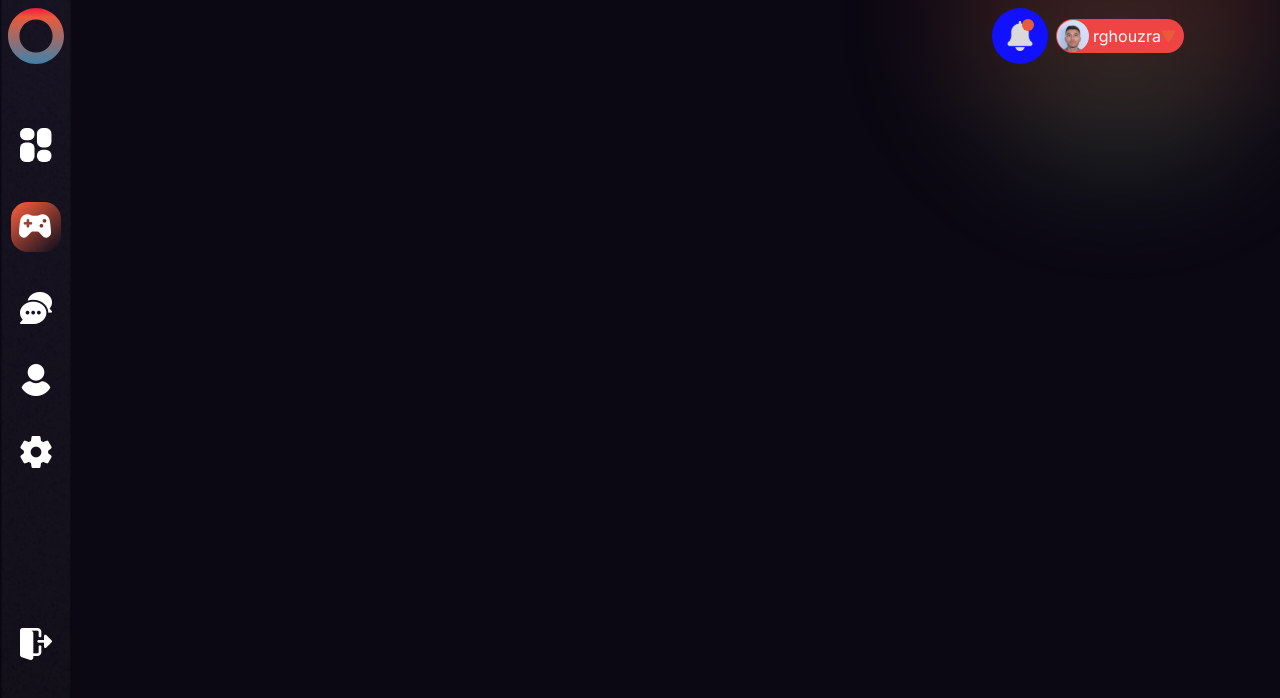
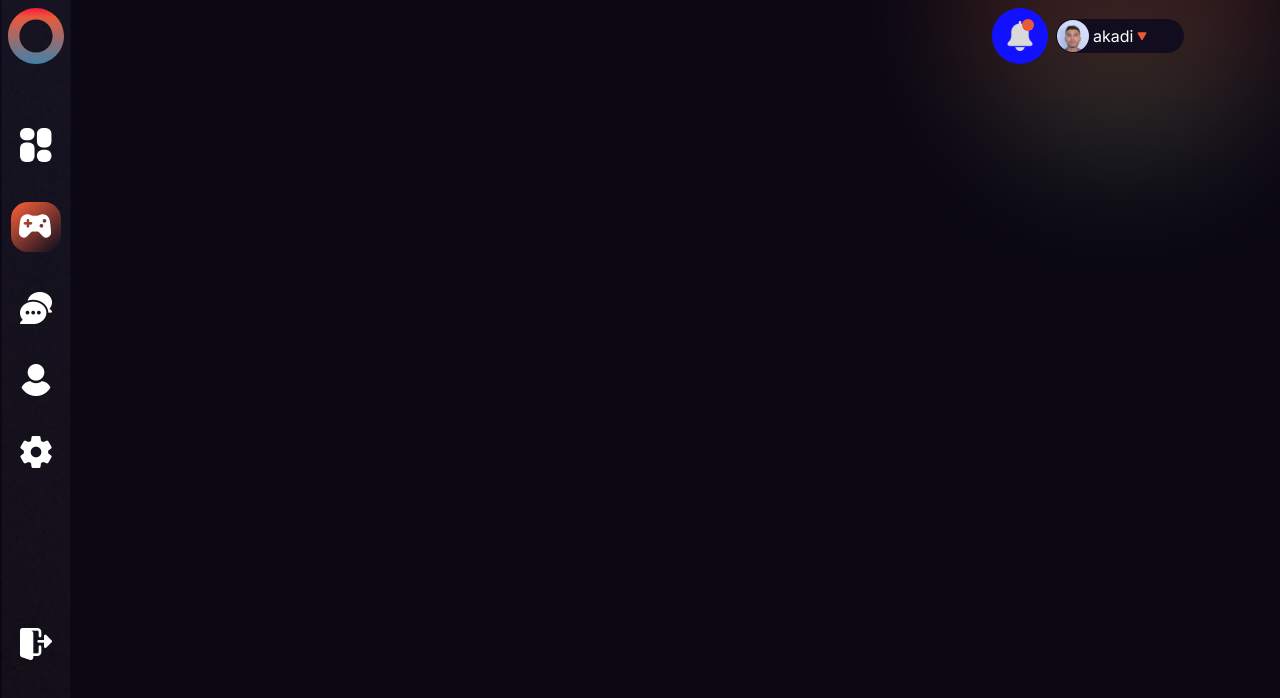
Before and after one commit to KD-ayoub/game-front, a Next.js app: page /game in a window 1280 px wide. Shown: the top 698 px of the page. Built offline with nearby package versions, Linux system fonts and the light colour scheme.

Commit message:
working on profile

```diff
--- a/src/app/components/Header.tsx
+++ b/src/app/components/Header.tsx
@@ -89,7 +89,7 @@ export default function Header({
               </ul>
             </div>
           )}
-          <div className="w-[29.6px] h-[29.6px] sm:w-32 sm:h-[33.6px] bg-red-500 rounded-full  relative">
+          <div className="w-[29.6px] h-[29.6px] sm:w-32 sm:h-[33.6px] bg-[#110D1F] rounded-full  relative">
             <div className="flex absolute top-[1px] left-[1px] gap-1 items-center">
               <Image
                 className="sm:w-[32px] sm:h-[32px]"
@@ -99,7 +99,7 @@ export default function Header({
                 alt="profile image"
               />
               <div>
-                <p className="flex">rghouzra<Image src={Polygon.src} width={15} height={15} alt="Polygon"/></p>
+                <p className="flex gap-1">akadi<Image src={Polygon.src} width={10} height={10} alt="Polygon"/></p>
               </div>
             </div>
           </div>
```
